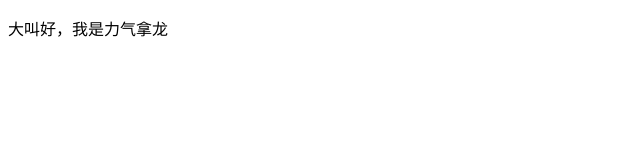
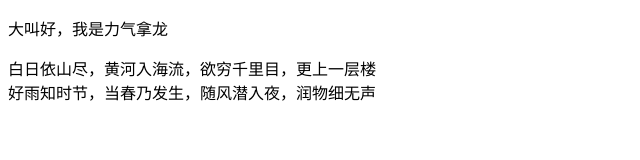
Before and after one commit to liql5870/liql, a plain HTML site: page index.html in a window 1280 px wide. Shown: the whole page, without its empty margins (0-640 px from the left). Drawn offline with Linux system fonts and the light colour scheme.

Commit message:
添加了两行诗，增加了文本内容

```diff
--- a/index.html
+++ b/index.html
@@ -8,6 +8,8 @@
 </head>
 <body>
     <p>大叫好，我是力气拿龙</p>
+    <div>白日依山尽，黄河入海流，欲穷千里目，更上一层楼</div>
+    <div>好雨知时节，当春乃发生，随风潜入夜，润物细无声</div>
 
 </body>
 </html>
```
